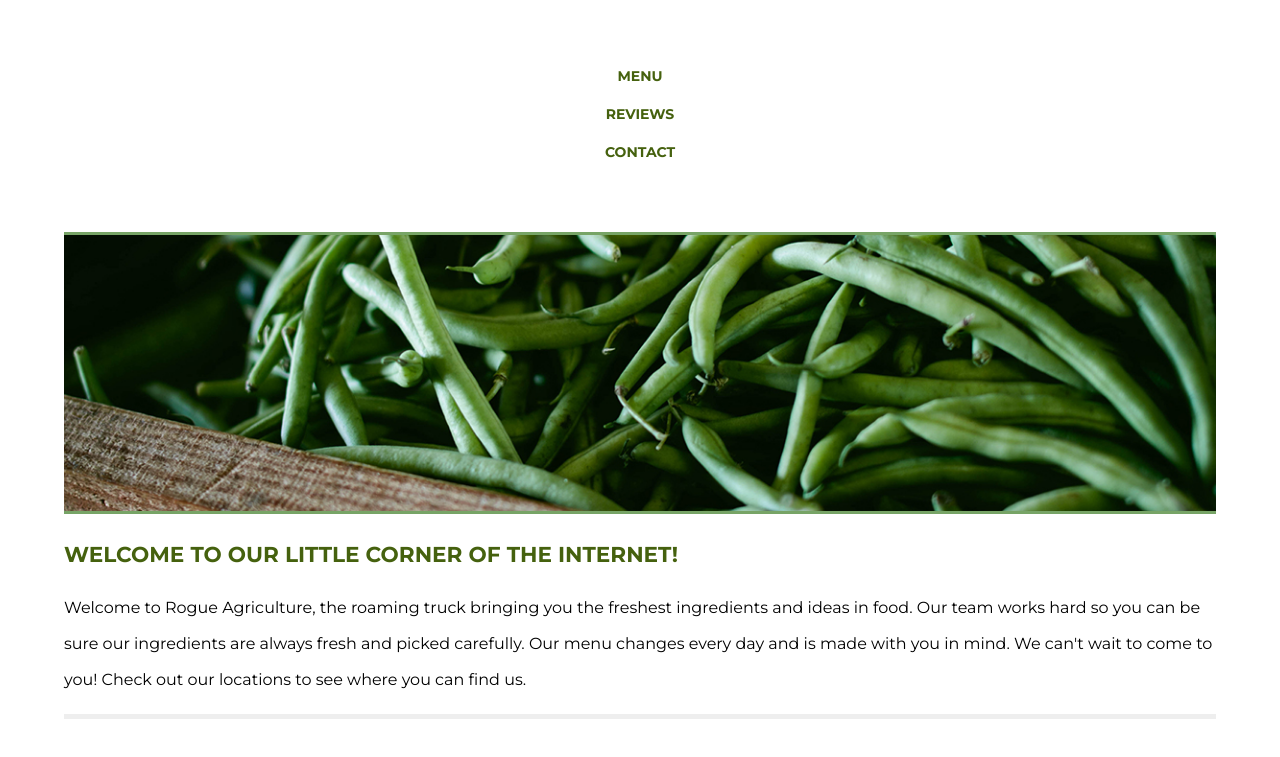
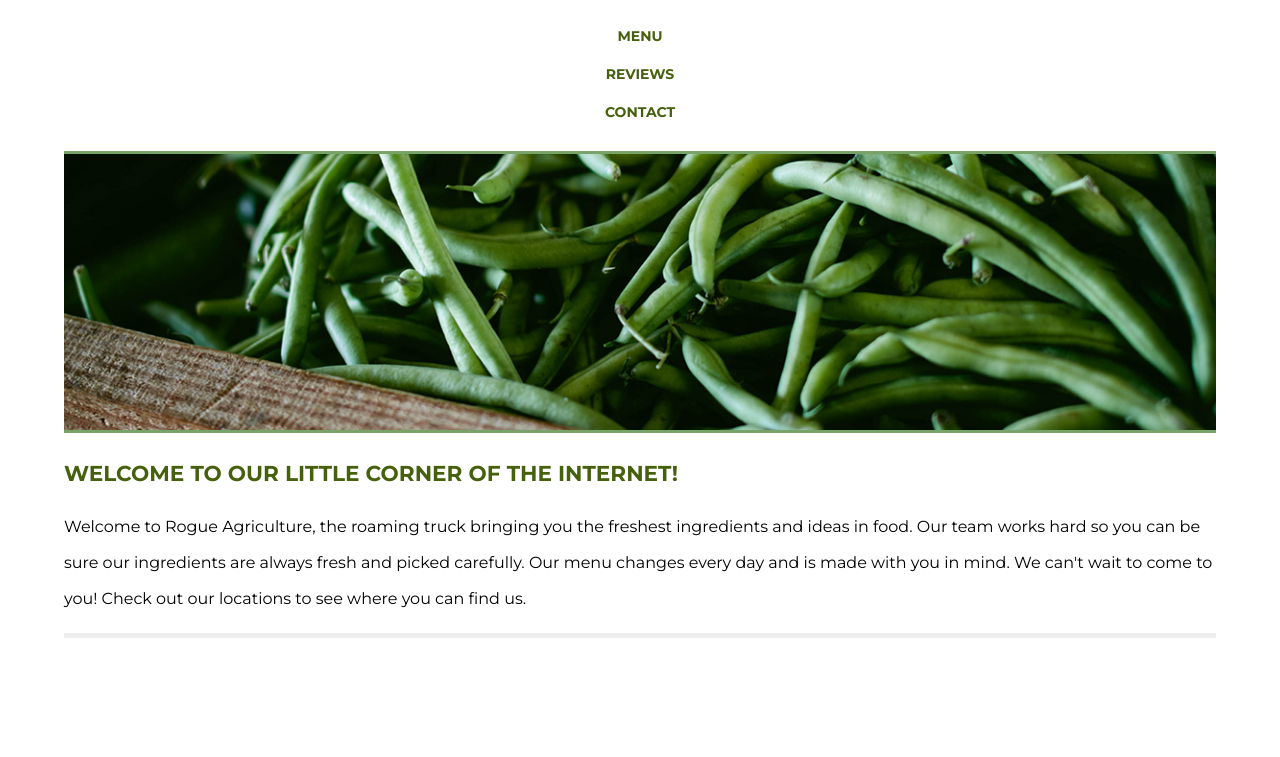
Before and after one commit to claremaguire1111/rogue-agricultures, a plain HTML site: page index.html in a window 1280 px wide. Shown: the part 97-854 px from the top of the page. Drawn offline with Linux system fonts and the light colour scheme; a web font is replaced by a local one.

Commit message:
Updated files

```diff
--- a/css/main.css
+++ b/css/main.css
@@ -28,6 +28,7 @@ h4 {
 
 h1 {
 	font-size: 1.875em;
+
 }
 
 h2 {
@@ -67,12 +68,12 @@ header h1 span {
 }
 
 header nav {
-	padding: 46px 0;
+	padding: 20px 0;
 }
 
 header nav ul {
+	margin: 0;
 	padding: 0;
-	width: 100%;
 	list-style: none;
 }
 
```
